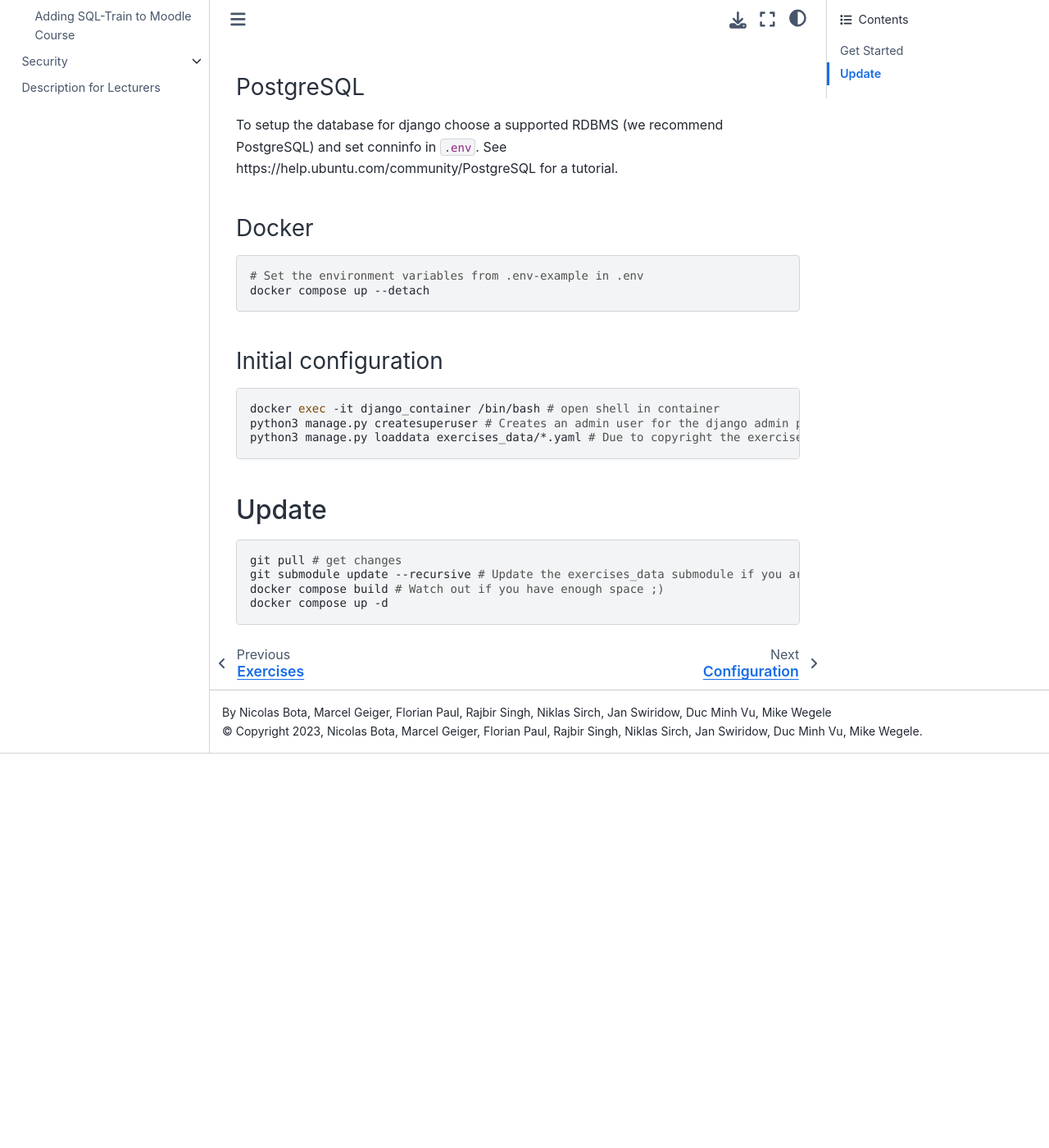
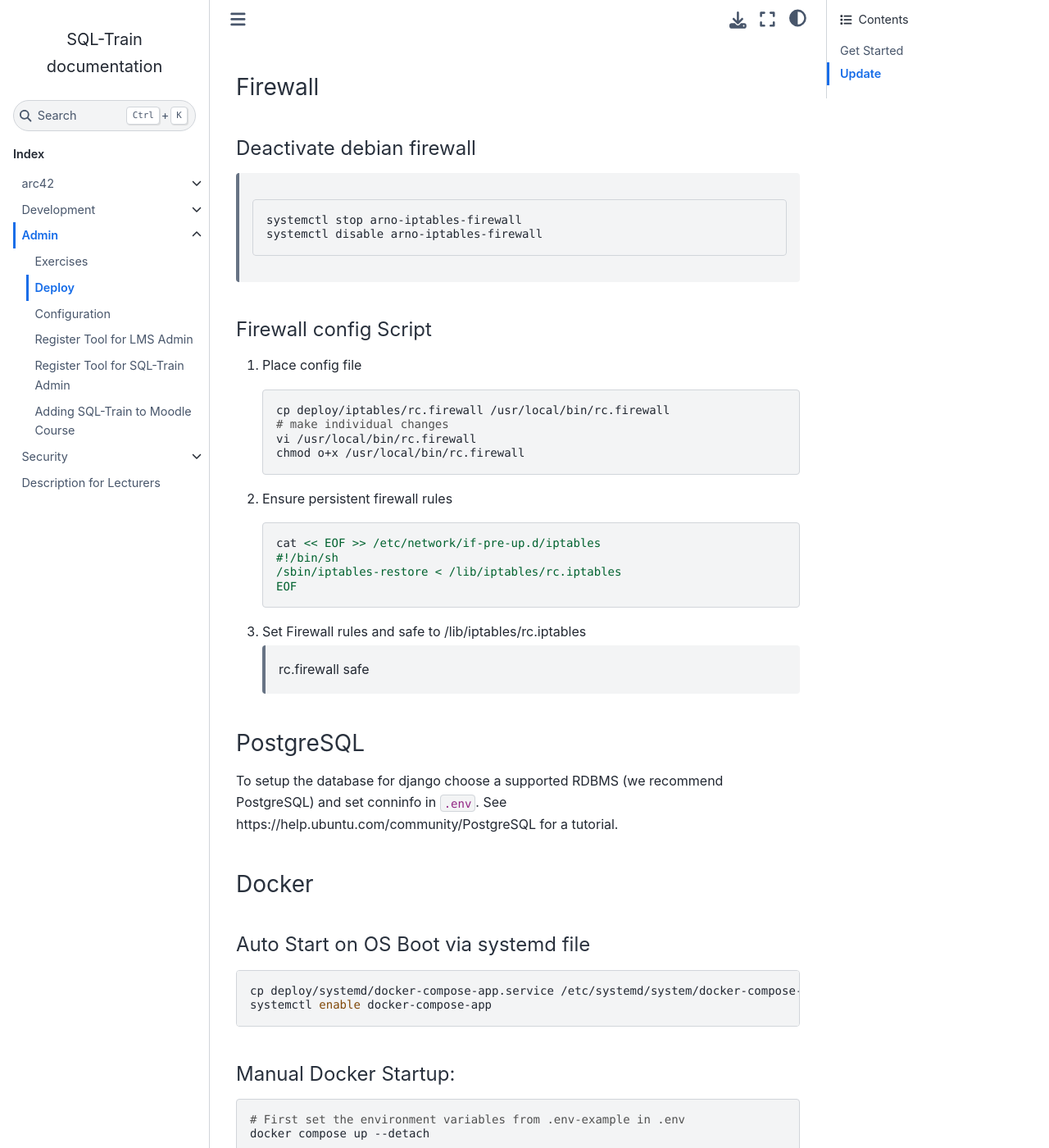
Before and after one commit to hochschule-augsburg/SQL-Train, a Sphinx documentation site: the page built from docs/admin/deploy.md, in a window 1280 px wide and 1400 px high, scrolled down 718 px. Shown: the whole window at 82% size. Built offline with Sphinx 7.4.7 and the Sphinx Book theme 1.1.4, drawn with Linux system fonts in a browser that asks for light colours; pages that are not in the unit, such as notebooks, are missing from menus; before the commit the page ends 1637 px from its top, so only the background shows below that.

Commit message:
added documentation for firewall and docker autostart

````diff
--- a/docker-compose.yml
+++ b/docker-compose.yml
@@ -18,9 +18,11 @@ services:
       - /var/log/sql-training/:/var/log/sql-training/
     depends_on:
       - memcached
+    restart: always
   memcached:
     container_name: memcached
     image: memcached:1.6.20-alpine
     network_mode: bridge
     ports:
       - 11211:11211
+    restart: always
--- a/docs/admin/deploy.md
+++ b/docs/admin/deploy.md
@@ -30,6 +30,37 @@ ln -s /etc/nginx/sites-available/sql-training.example.com /etc/nginx/sites-enabl
 systemctl restart nginx.service
 ```
 
+### Firewall
+
+#### Deactivate debian firewall
+
+> ```bash
+> systemctl stop arno-iptables-firewall
+> systemctl disable arno-iptables-firewall
+> ```
+
+#### Firewall config Script
+
+1. Place config file
+   ```bash
+   cp deploy/iptables/rc.firewall /usr/local/bin/rc.firewall
+   # make individual changes
+   vi /usr/local/bin/rc.firewall
+   chmod o+x /usr/local/bin/rc.firewall
+   ```
+
+2. Ensure persistent firewall rules
+   ```bash
+   cat << EOF >> /etc/network/if-pre-up.d/iptables
+   #!/bin/sh
+   /sbin/iptables-restore < /lib/iptables/rc.iptables
+   EOF
+   ```
+
+3. Set Firewall rules and safe to /lib/iptables/rc.iptables
+
+   > rc.firewall safe
+
 ### PostgreSQL
 
 To setup the database for django choose a supported RDBMS (we recommend PostgreSQL) and set conninfo in `.env`.
@@ -37,8 +68,17 @@ See https://help.ubuntu.com/community/PostgreSQL for a tutorial.
 
 ### Docker
 
+#### Auto Start on OS Boot via systemd file
+
 ```bash
-# Set the environment variables from .env-example in .env
+cp deploy/systemd/docker-compose-app.service /etc/systemd/system/docker-compose-app.service
+systemctl enable docker-compose-app
+```
+
+#### Manual Docker Startup:
+
+```bash
+# First set the environment variables from .env-example in .env
 docker compose up --detach
 ```
 
````
Also changed, not shown: 2 other files.
